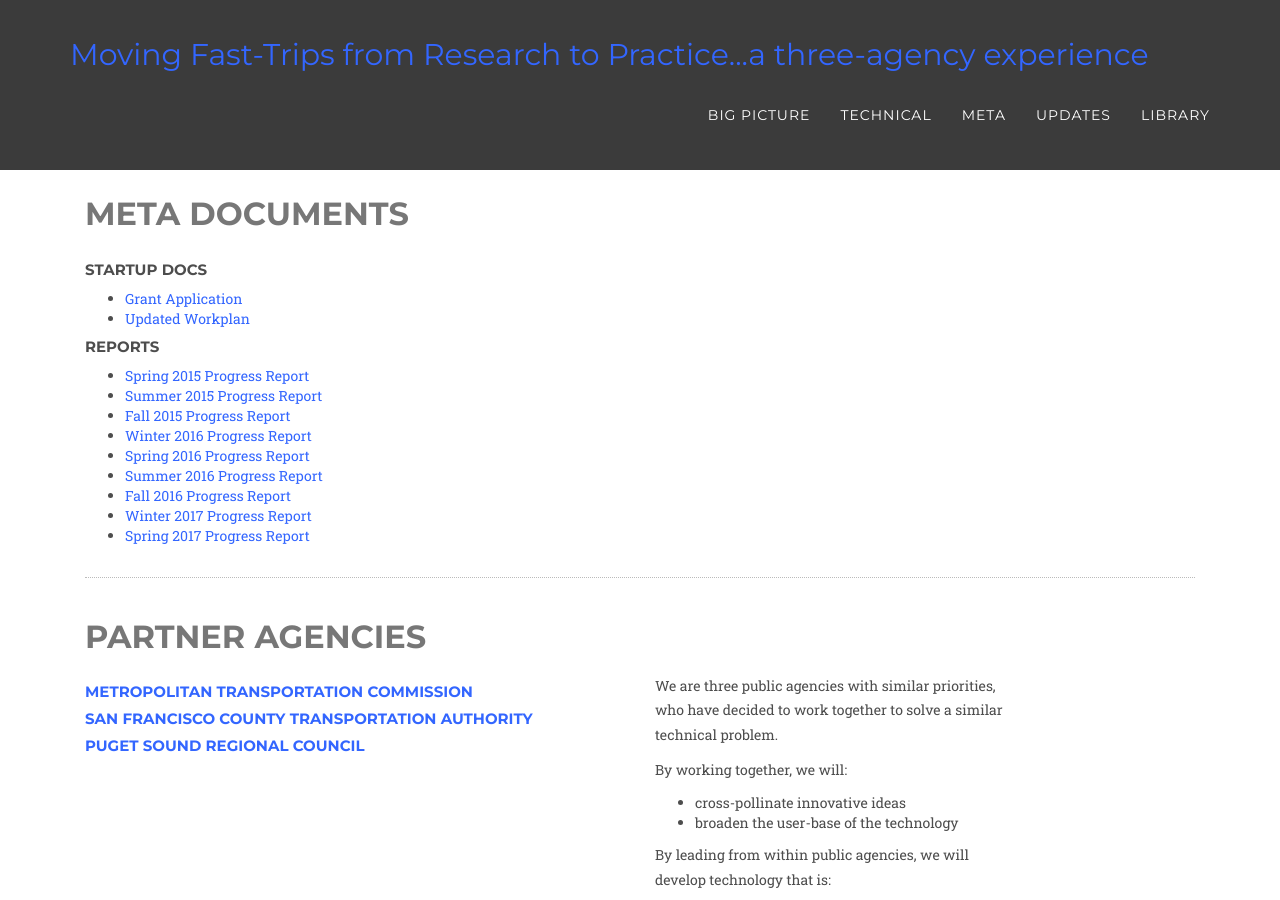
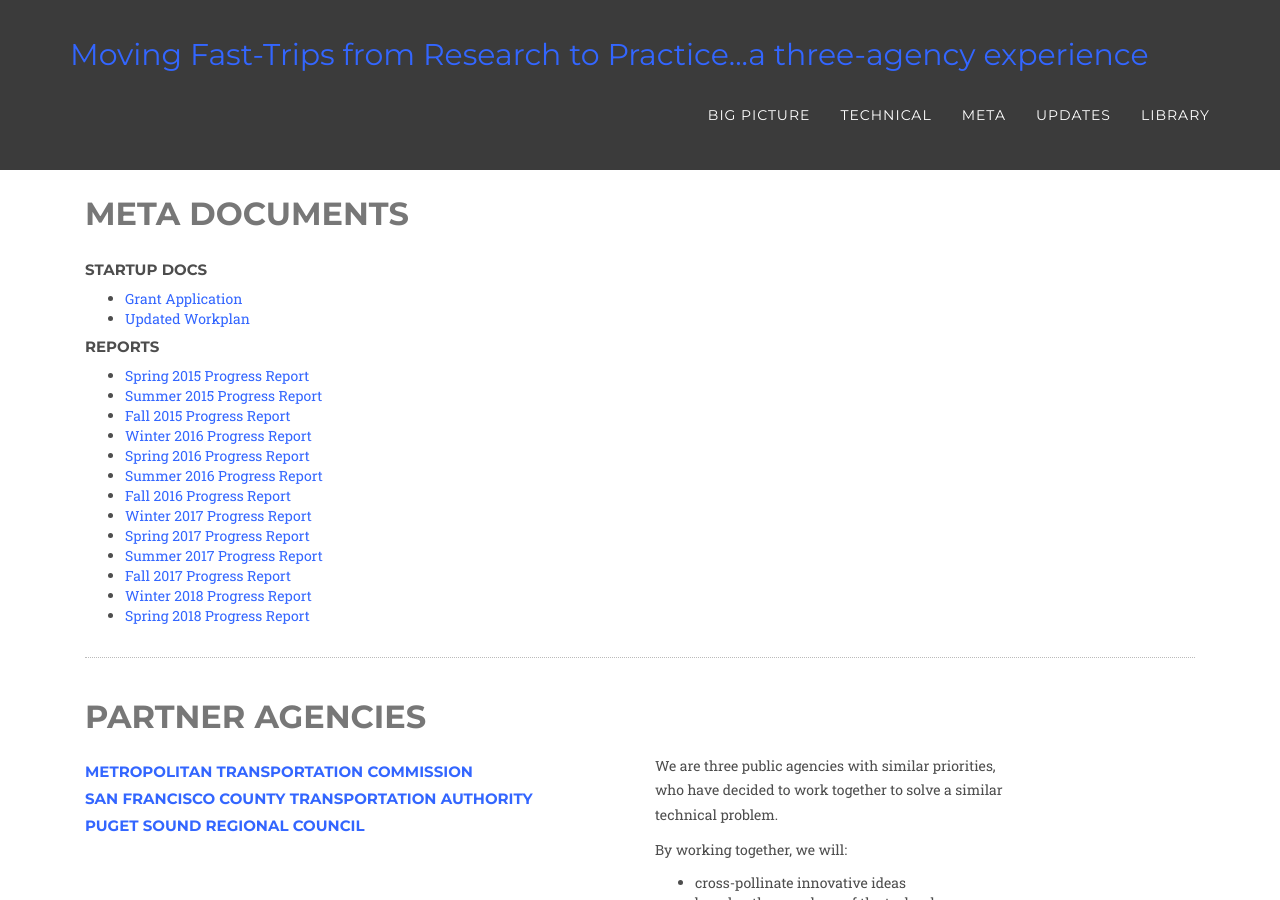
Before and after one commit to BayAreaMetro/fast-trips-project, a Jekyll site: the page built from meta/index.html, in a window 1280 px wide and 900 px high. Built offline with Jekyll 4.4.1, drawn with Linux system fonts in a browser that asks for light colours; some web fonts are replaced.

Commit message:
New QPRs should also appear on Meta page

```diff
--- a/meta/index.html
+++ b/meta/index.html
@@ -70,7 +70,27 @@
                     			Spring 2017 Progress Report
                     			</a>
                     		  </li>
-                    		</ul>
+                    		  <li>
+                				<a href="{{ site.baseurl }}/library/2017-07-MTC-SHRP2-Quarterly-Progress-Report_withPerformance.pdf">
+                    			Summer 2017 Progress Report
+                    			</a>
+                    		  </li>
+                    		  <li>
+                				<a href="{{ site.baseurl }}/library/2017-10-MTC-SHRP2-Quarterly-Progress-Report_with-Performance-Metrics.pdf">
+                    			Fall 2017 Progress Report
+                    			</a>
+                    		  </li>
+						                    		  <li>
+                				<a href="{{ site.baseurl }}/library/2018-01-MTC-SHRP2-Quarterly-Progress-Report.pdf">
+                    			Winter 2018 Progress Report
+                    			</a>
+                    		  </li>
+						                    		  <li>
+                				<a href="{{ site.baseurl }}/library/2018-04-MTC-SHRP2-Quarterly-Progress-Report.pdf">
+                    			Spring 2018 Progress Report
+                    			</a>
+                    		  </li>
+			</ul>
     		</div>
 
     	</div>
```
